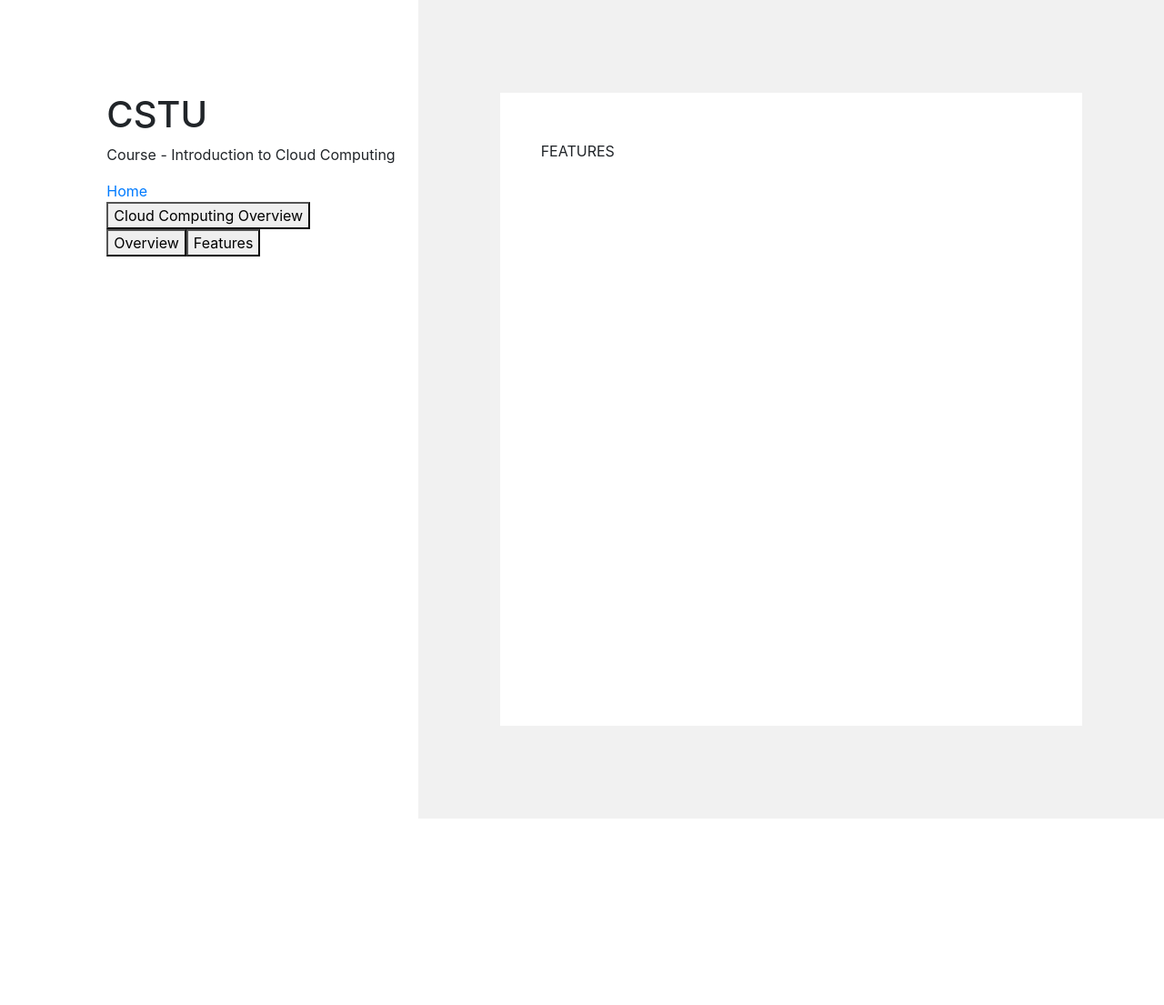
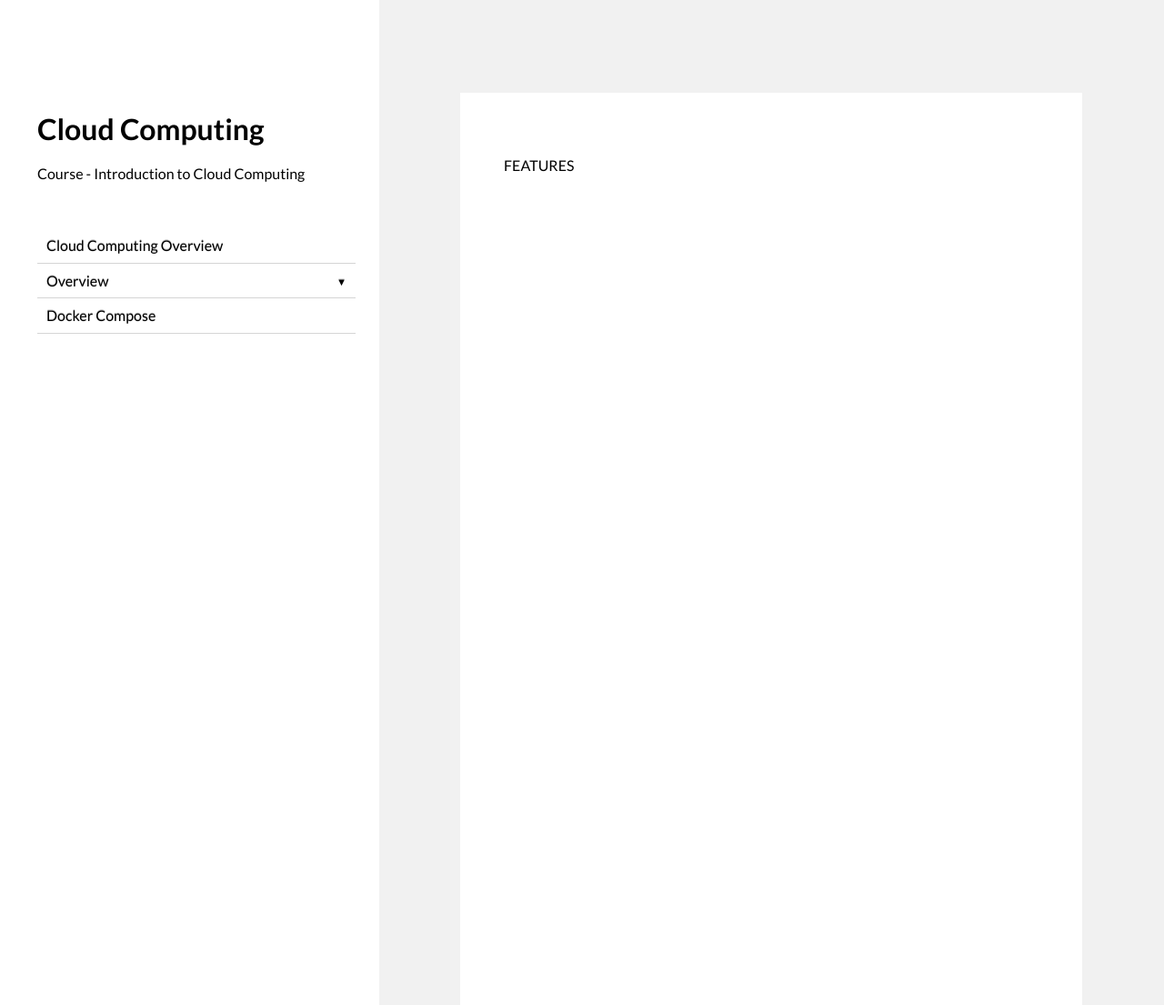
Before and after one commit to continuouslearn/continuouslearn.github.io, a Jekyll site: the page built from pages/_2overview/features.md, in a window 1280 px wide. Shown: the whole page at 91% size. Built offline with Jekyll 4.4.1, drawn with Linux system fonts in a browser that asks for light colours; nearby versions of some CDN libraries; before the commit the page ends 900 px from its top, so only the background shows below that.

Commit message:
need to fix dropdown links

```diff
--- a/_config.yml
+++ b/_config.yml
@@ -33,9 +33,11 @@
 
 # Collections to group posts together
 collections:
-  motivation:
+  1motivation:
     output: true
-  overview:
+  2overview:
+    output: true
+  3compose:
     output: true
 collections_dir: pages
 
--- a/_includes/navigation.html
+++ b/_includes/navigation.html
@@ -1,74 +1,33 @@
 
 <!-- Sidebar content goes here -->
-<h1>CSTU</h1>
+<h1>Cloud Computing</h1>
 <p>Course - Introduction to Cloud Computing</p>
-<ul>
-    {% for item in site.data.navigation %}
-        <li><a href="{{ item.link }}" {% if page.url == item.link %}style="color: red;"{% endif %}>
-        {{ item.name }}
-        </a></li>
-    {% endfor %}
-
 <!--
 Collection 1
-
     loop through collection 1 as dropdown menu if more than 1 file
 Collection 2
 Collection 3
     loop through collection 3 as dropdown menu if more than 1 file
 .. etc
 -->
-
+<div class="drop-container">
+    <ul>
         {% for collection in site.collections %}
         {% if collection.label != "posts" %}
-        <li>
+        <li class="dropdown">
             {% assign sorted_pages = site[collection.label] | sort:"order" %}
-            {% for page in sorted_pages %}
-                <div class = "btn-group">
-                {% if page.first %}
-                    <button type="button" onclick=" location.href = '{{ page.url }}'">{{page.title}}</button>
-                    {% if page.length > 0 %}
-                    <button type="button" class="btn dropdown-toggle dropdown-toggle-split" data-toggle="dropdown" aria-haspopup="true" aria-expanded="false">
-                        <span class="sr-only">Toggle Dropdown</span>
-                    </button>
+            {% if sorted_pages.size > 1 %}
+                <a href="{{ sorted_pages.first.url }}" data-toggle="dropdown"><span>{{ sorted_pages.first.title }}</span><i class="icon-arrow"></i></a>
+                <ul class="dropdown-menu">
+                {% for page in sorted_pages offset:1 %}
+                    <li><a href="{{ page.url }}">{{ page.title }}</a></li>
+                {% endfor %}
+                </ul>
+            {% else %}
+                <a href="{{ sorted_pages.first.url }}" data-toggle="dropdown">{{ sorted_pages.first.title }}</a>
             {% endif %}
-                {% else %}
-                    <div class = "dropdown-menu">
-                        <li><a class="dropdown-item" href="{{ page.url }}">{{ page.title }}</a></li>
-                    </div>
-                {% endif %}
-            {% endfor %}
         </li>
         {% endif %}
         {% endfor %}
-
-    <!-- {% assign sorted_pages = site.overview | sort:"order" %}
-    <li>
-    {% for page in sorted_pages %}
-        <div class = "btn-group">
-        {% if page.first %}
-            <button type="button" onclick=" location.href = '{{ page.url }}'">{{page.title}}</button>
-            {% if page.length > 1 %}
-            <button type="button" class="btn dropdown-toggle dropdown-toggle-split" data-toggle="dropdown" aria-haspopup="true" aria-expanded="false">
-                <span class="sr-only">Toggle Dropdown</span>
-            </button>
-            {% endif %}
-        {% else %}
-            <div class = "dropdown-menu">
-                <li><a class="dropdown-item" href="{{ page.url }}">{{ page.title }}</a></li>
+    </ul>
 </div>
-        {% endif %}
-    {% endfor %}
-    </li>
-    -->
-
-</ul>
-
-<!--
-<ul>
-    {% assign sorted_pages = site.overview | sort:"order" %}
-    {% for page in sorted_pages %}
-      <li><a href="{{ page.url }}">{{ page.title }}</a></li>
-    {% endfor %}
-</ul>
--->
--- a/_layouts/default.html
+++ b/_layouts/default.html
@@ -4,10 +4,11 @@
     <title>{{ page.title }}</title>
     <meta charset="utf-8">
     <meta name="viewport" content="width=device-width, initial-scale=1">
-    <!-- Boostrap-->
-    <link rel="stylesheet" href="https://cdn.jsdelivr.net/npm/bootstrap@4.0.0/dist/css/bootstrap.min.css" integrity="sha384-Gn5384xqQ1aoWXA+058RXPxPg6fy4IWvTNh0E263XmFcJlSAwiGgFAW/dAiS6JXm" crossorigin="anonymous">
+    <!-- reset css for cross site consistency-->
+    <link rel="stylesheet" href="https://cdnjs.cloudflare.com/ajax/libs/normalize/5.0.0/normalize.min.css">
     <!-- Mine -->
     <link rel="stylesheet" href="{{ site.baseurl }}/assets/css/style.css">
+    <link rel="stylesheet" href="{{ site.baseurl }}/assets/css/dropdown.css">
   </head>
   <body>
     <div class="wrapper">
@@ -23,5 +24,6 @@
         </div>
       </div>
     </div>
+  <script  src="{{ site.baseurl }}/assets/js/dropdown.js"></script>
   </body>
 </html>
--- /dev/null
+++ b/assets/css/dropdown.css
@@ -0,0 +1,368 @@
+/* https://codepen.io/pedronauck/pen/AvpWaO */
+@import url("https://fonts.googleapis.com/css?family=Lato:300,400,700,900");
+@import url(https://fonts.googleapis.com/css?family=Pacifico);
+body {
+  font-family: "Lato", Helvetica, Arial;
+  font-size: 16px;
+}
+
+.text-center {
+  text-align: center;
+}
+
+*, *:before, *:after {
+  -webkit-border-sizing: border-box;
+  -moz-border-sizing: border-box;
+  border-sizing: border-box;
+}
+
+.drop-container {
+  width: 350px;
+  margin: 10% auto;
+}
+
+.drop-container > ul {
+  list-style: none;
+  padding: 0;
+  margin: 0 0 20px 0;
+}
+
+.dropdown a {
+  text-decoration: none;
+}
+
+.dropdown [data-toggle="dropdown"] {
+  position: relative;
+  display: block;
+  color: black;
+  /* background: #2980B9; */
+  -moz-box-shadow: 0 1px 0 white inset, 0 -1px 0 #d5d5d5 inset;
+  -webkit-box-shadow: 0 1px 0 white inset, 0 -1px 0 #d5d5d5 inset;
+  box-shadow: 0 1px 0 white inset, 0 -1px 0 #d5d5d5 inset;
+  text-shadow: 0 -1px 0 rgba(0, 0, 0, 0.3);
+  padding: 10px;
+}
+
+.dropdown [data-toggle="dropdown"].first-item{
+  border-top: 1px solid #d5d5d5;
+}
+
+.dropdown [data-toggle="dropdown"]:hover {
+  color: #cccccc;
+}
+
+.dropdown .icon-arrow {
+  position: absolute;
+  display: block;
+  font-size: 0.7em;
+  color: black;
+  top: 14px;
+  right: 10px;
+}
+
+.dropdown .icon-arrow.open {
+  -moz-transform: rotate(-180deg);
+  -ms-transform: rotate(-180deg);
+  -webkit-transform: rotate(-180deg);
+  transform: rotate(-180deg);
+  -moz-transition: -moz-transform 0.6s;
+  -o-transition: -o-transform 0.6s;
+  -webkit-transition: -webkit-transform 0.6s;
+  transition: transform 0.6s;
+}
+
+.dropdown .icon-arrow.close {
+  -moz-transform: rotate(0deg);
+  -ms-transform: rotate(0deg);
+  -webkit-transform: rotate(0deg);
+  transform: rotate(0deg);
+  -moz-transition: -moz-transform 0.6s;
+  -o-transition: -o-transform 0.6s;
+  -webkit-transition: -webkit-transform 0.6s;
+  transition: transform 0.6s;
+}
+
+.dropdown .icon-arrow:before {
+  content: '\25BC';
+}
+
+.dropdown .dropdown-menu {
+  max-height: 0;
+  overflow: hidden;
+  list-style: none;
+  padding: 0;
+  margin: 0;
+}
+
+.dropdown .dropdown-menu li {
+  padding: 0;
+}
+
+.dropdown .dropdown-menu li a {
+  display: block;
+  color: #6f6f6f;
+  /* background: #EEE;  */
+  -moz-box-shadow: 0 1px 0 white inset, 0 -1px 0 #d5d5d5 inset;
+  -webkit-box-shadow: 0 1px 0 white inset, 0 -1px 0 #d5d5d5 inset;
+  box-shadow: 30px 1px 0 white inset, 0 -1px 0 #d5d5d5 inset;
+  text-shadow: 0 -1px 0 rgba(255, 255, 255, 0.3);
+  padding: 10px 30px;
+}
+
+.dropdown .dropdown-menu li a:hover {
+  color: #cccccc
+}
+
+.dropdown .show, .dropdown .hide {
+  -moz-transform-origin: 50% 0%;
+  -ms-transform-origin: 50% 0%;
+  -webkit-transform-origin: 50% 0%;
+  transform-origin: 50% 0%;
+}
+
+.dropdown .show {
+  display: block;
+  max-height: 9999px;
+  -moz-transform: scaleY(1);
+  -ms-transform: scaleY(1);
+  -webkit-transform: scaleY(1);
+  transform: scaleY(1);
+  animation: showAnimation 0.5s ease-in-out;
+  -moz-animation: showAnimation 0.5s ease-in-out;
+  -webkit-animation: showAnimation 0.5s ease-in-out;
+  -moz-transition: max-height 1s ease-in-out;
+  -o-transition: max-height 1s ease-in-out;
+  -webkit-transition: max-height 1s ease-in-out;
+  transition: max-height 1s ease-in-out;
+}
+
+.dropdown .hide {
+  max-height: 0;
+  -moz-transform: scaleY(0);
+  -ms-transform: scaleY(0);
+  -webkit-transform: scaleY(0);
+  transform: scaleY(0);
+  animation: hideAnimation 0.4s ease-out;
+  -moz-animation: hideAnimation 0.4s ease-out;
+  -webkit-animation: hideAnimation 0.4s ease-out;
+  -moz-transition: max-height 0.6s ease-out;
+  -o-transition: max-height 0.6s ease-out;
+  -webkit-transition: max-height 0.6s ease-out;
+  transition: max-height 0.6s ease-out;
+}
+
+@keyframes showAnimation {
+  0% {
+    -moz-transform: scaleY(0.1);
+    -ms-transform: scaleY(0.1);
+    -webkit-transform: scaleY(0.1);
+    transform: scaleY(0.1);
+  }
+  40% {
+    -moz-transform: scaleY(1.04);
+    -ms-transform: scaleY(1.04);
+    -webkit-transform: scaleY(1.04);
+    transform: scaleY(1.04);
+  }
+  60% {
+    -moz-transform: scaleY(0.98);
+    -ms-transform: scaleY(0.98);
+    -webkit-transform: scaleY(0.98);
+    transform: scaleY(0.98);
+  }
+  80% {
+    -moz-transform: scaleY(1.04);
+    -ms-transform: scaleY(1.04);
+    -webkit-transform: scaleY(1.04);
+    transform: scaleY(1.04);
+  }
+  100% {
+    -moz-transform: scaleY(0.98);
+    -ms-transform: scaleY(0.98);
+    -webkit-transform: scaleY(0.98);
+    transform: scaleY(0.98);
+  }
+  80% {
+    -moz-transform: scaleY(1.02);
+    -ms-transform: scaleY(1.02);
+    -webkit-transform: scaleY(1.02);
+    transform: scaleY(1.02);
+  }
+  100% {
+    -moz-transform: scaleY(1);
+    -ms-transform: scaleY(1);
+    -webkit-transform: scaleY(1);
+    transform: scaleY(1);
+  }
+}
+
+@-moz-keyframes showAnimation {
+  0% {
+    -moz-transform: scaleY(0.1);
+    -ms-transform: scaleY(0.1);
+    -webkit-transform: scaleY(0.1);
+    transform: scaleY(0.1);
+  }
+  40% {
+    -moz-transform: scaleY(1.04);
+    -ms-transform: scaleY(1.04);
+    -webkit-transform: scaleY(1.04);
+    transform: scaleY(1.04);
+  }
+  60% {
+    -moz-transform: scaleY(0.98);
+    -ms-transform: scaleY(0.98);
+    -webkit-transform: scaleY(0.98);
+    transform: scaleY(0.98);
+  }
+  80% {
+    -moz-transform: scaleY(1.04);
+    -ms-transform: scaleY(1.04);
+    -webkit-transform: scaleY(1.04);
+    transform: scaleY(1.04);
+  }
+  100% {
+    -moz-transform: scaleY(0.98);
+    -ms-transform: scaleY(0.98);
+    -webkit-transform: scaleY(0.98);
+    transform: scaleY(0.98);
+  }
+  80% {
+    -moz-transform: scaleY(1.02);
+    -ms-transform: scaleY(1.02);
+    -webkit-transform: scaleY(1.02);
+    transform: scaleY(1.02);
+  }
+  100% {
+    -moz-transform: scaleY(1);
+    -ms-transform: scaleY(1);
+    -webkit-transform: scaleY(1);
+    transform: scaleY(1);
+  }
+}
+
+@-webkit-keyframes showAnimation {
+  0% {
+    -moz-transform: scaleY(0.1);
+    -ms-transform: scaleY(0.1);
+    -webkit-transform: scaleY(0.1);
+    transform: scaleY(0.1);
+  }
+  40% {
+    -moz-transform: scaleY(1.04);
+    -ms-transform: scaleY(1.04);
+    -webkit-transform: scaleY(1.04);
+    transform: scaleY(1.04);
+  }
+  60% {
+    -moz-transform: scaleY(0.98);
+    -ms-transform: scaleY(0.98);
+    -webkit-transform: scaleY(0.98);
+    transform: scaleY(0.98);
+  }
+  80% {
+    -moz-transform: scaleY(1.04);
+    -ms-transform: scaleY(1.04);
+    -webkit-transform: scaleY(1.04);
+    transform: scaleY(1.04);
+  }
+  100% {
+    -moz-transform: scaleY(0.98);
+    -ms-transform: scaleY(0.98);
+    -webkit-transform: scaleY(0.98);
+    transform: scaleY(0.98);
+  }
+  80% {
+    -moz-transform: scaleY(1.02);
+    -ms-transform: scaleY(1.02);
+    -webkit-transform: scaleY(1.02);
+    transform: scaleY(1.02);
+  }
+  100% {
+    -moz-transform: scaleY(1);
+    -ms-transform: scaleY(1);
+    -webkit-transform: scaleY(1);
+    transform: scaleY(1);
+  }
+}
+
+@keyframes hideAnimation {
+  0% {
+    -moz-transform: scaleY(1);
+    -ms-transform: scaleY(1);
+    -webkit-transform: scaleY(1);
+    transform: scaleY(1);
+  }
+  60% {
+    -moz-transform: scaleY(0.98);
+    -ms-transform: scaleY(0.98);
+    -webkit-transform: scaleY(0.98);
+    transform: scaleY(0.98);
+  }
+  80% {
+    -moz-transform: scaleY(1.02);
+    -ms-transform: scaleY(1.02);
+    -webkit-transform: scaleY(1.02);
+    transform: scaleY(1.02);
+  }
+  100% {
+    -moz-transform: scaleY(0);
+    -ms-transform: scaleY(0);
+    -webkit-transform: scaleY(0);
+    transform: scaleY(0);
+  }
+}
+
+@-moz-keyframes hideAnimation {
+  0% {
+    -moz-transform: scaleY(1);
+    -ms-transform: scaleY(1);
+    -webkit-transform: scaleY(1);
+    transform: scaleY(1);
+  }
+  60% {
+    -moz-transform: scaleY(0.98);
+    -ms-transform: scaleY(0.98);
+    -webkit-transform: scaleY(0.98);
+    transform: scaleY(0.98);
+  }
+  80% {
+    -moz-transform: scaleY(1.02);
+    -ms-transform: scaleY(1.02);
+    -webkit-transform: scaleY(1.02);
+    transform: scaleY(1.02);
+  }
+  100% {
+    -moz-transform: scaleY(0);
+    -ms-transform: scaleY(0);
+    -webkit-transform: scaleY(0);
+    transform: scaleY(0);
+  }
+}
+
+@-webkit-keyframes hideAnimation {
+  0% {
+    -moz-transform: scaleY(1);
+    -ms-transform: scaleY(1);
+    -webkit-transform: scaleY(1);
+    transform: scaleY(1);
+  }
+  60% {
+    -moz-transform: scaleY(0.98);
+    -ms-transform: scaleY(0.98);
+    -webkit-transform: scaleY(0.98);
+    transform: scaleY(0.98);
+  }
+  80% {
+    -moz-transform: scaleY(1.02);
+    -ms-transform: scaleY(1.02);
+    -webkit-transform: scaleY(1.02);
+    transform: scaleY(1.02);
+  }
+  100% {
+    -moz-transform: scaleY(0);
+    -ms-transform: scaleY(0);
+    -webkit-transform: scaleY(0);
+    transform: scaleY(0);
+  }
+}
--- /dev/null
+++ b/assets/js/dropdown.js
@@ -0,0 +1,29 @@
+// Dropdown Menu
+var dropdown = document.querySelectorAll('.dropdown');
+var dropdownArray = Array.prototype.slice.call(dropdown,0);
+dropdownArray.forEach(function(el){
+	var button = el.querySelector('a[data-toggle="dropdown"]'),
+			menu = el.querySelector('.dropdown-menu'),
+			arrow = button.querySelector('i.icon-arrow');
+
+	button.onclick = function(event) {
+		if(!menu.hasClass('show')) {
+			menu.classList.add('show');
+			menu.classList.remove('hide');
+			arrow.classList.add('open');
+			arrow.classList.remove('close');
+			event.preventDefault();
+		}
+		else {
+			menu.classList.remove('show');
+			menu.classList.add('hide');
+			arrow.classList.remove('open');
+			arrow.classList.add('close');
+			event.preventDefault();
+		}
+	};
+})
+
+Element.prototype.hasClass = function(className) {
+    return this.className && new RegExp("(^|\\s)" + className + "(\\s|$)").test(this.className);
+};
```
Also changed, not shown: _posts/2023-03-17-first_post.md (added, +10 -0 lines), pages/_2overview/lab1.md (added, +6 -0 lines), pages/_3compose/compose.md (added, +7 -0 lines), pages/_1motivation/motivation.md (renamed from pages/_motivation/motivation.md), pages/_2overview/features.md (renamed from pages/_overview/features.md), pages/_2overview/overview.md (renamed from pages/_overview/overview.md). Lines whose indentation alone changed are shown as unchanged.
